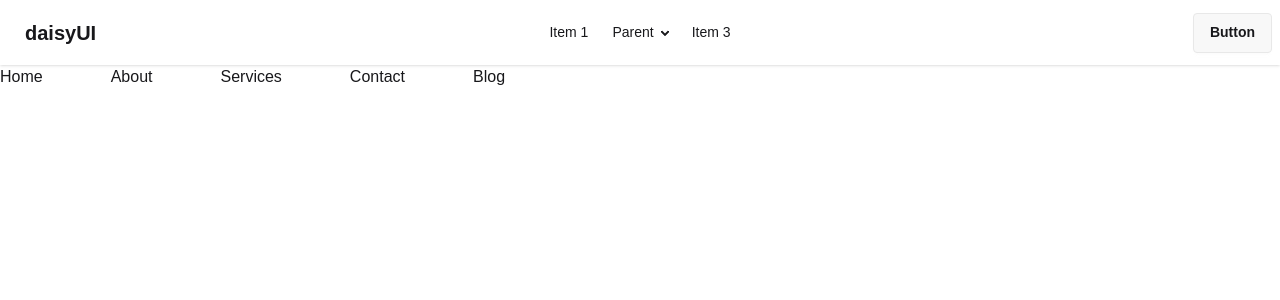
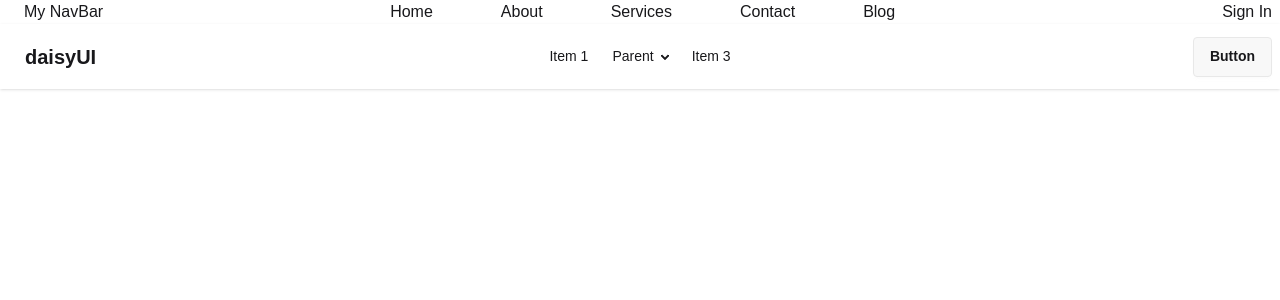
Before and after one commit to ARNOB663/React, a React (Vite) app in the folder tailwind-react/: page /blog in a window 1280 px wide. Shown: the top 300 px of the page. Built offline with nearby package versions, Linux system fonts and the light colour scheme; a web font is replaced by a local one.

Commit message:
menu and navigation bar implimention

```diff
--- a/tailwind-react/package.json
+++ b/tailwind-react/package.json
@@ -12,6 +12,7 @@
   "dependencies": {
     "@tailwindcss/vite": "^4.1.4",
     "lucide": "^0.488.0",
+    "lucide-react": "^0.488.0",
     "react": "^19.0.0",
     "react-dom": "^19.0.0",
     "tailwindcss": "^4.1.4"
--- a/tailwind-react/src/App.jsx
+++ b/tailwind-react/src/App.jsx
@@ -5,13 +5,13 @@
 
 function App() {
 
-
   return (
     <>
       <div>
         <header>
+
+             <NavBar></NavBar>
              <DaisyNav></DaisyNav>
-             <NavBar></NavBar>
         </header>
       </div>
 
--- a/tailwind-react/src/components/NavBar/Link.jsx
+++ b/tailwind-react/src/components/NavBar/Link.jsx
@@ -3,7 +3,7 @@
 const Link = ({route}) => {
     return (
         <div>
-            <li className='mr-10'>
+            <li className=' lg:mr-10 hover:bg-amber-400' >
                 <a href={route.path} >{route.name}</a>
             </li>
         </div>
--- a/tailwind-react/src/components/NavBar/NavBar.jsx
+++ b/tailwind-react/src/components/NavBar/NavBar.jsx
@@ -1,5 +1,8 @@
-import React from 'react';
+import { Menu,X } from 'lucide-react';
+import React, { useState } from 'react';
 import Link from './Link';
+
+
 const navigationData = [
     {
       id: 1,
@@ -28,11 +31,26 @@
     }
   ];
 const NavBar = () => {
+
+  const [open, setOpen ] = useState(false);
+
+  const links = navigationData.map(route => <Link  key={route.id} route={route}></Link>)
     return (
-        <nav>
-        <ul className='flex gap-7'>
+        <nav className='flex justify-between mx-2'>
+         <span className='flex gap-2' onClick={() =>setOpen(!open)}>
+         {
+          open ?
+          <X className='md:hidden' ></X> :
+          <Menu className='md:hidden' />
+         }
+         <ul className={`md:hidden absolute  duration-1000 ${open? 'top-8' : '-top-40'} bg-amber-200 text-black`}>
+          {links}
+         </ul>
+         <h3 className='ml-4'>My NavBar</h3>
+         </span>
+        <ul className='hidden md:flex gap-7'>
             {
-                 navigationData.map(route => <Link  key={route.id} route={route}></Link>)
+                links
             }
         </ul>
 
@@ -49,6 +67,7 @@
             <li className='mr-10'><a href='/blog'>Blog</a></li>
         </ul> */}
 
+            <button>Sign In</button>
         </nav>
     );
 };
```
Also changed, not shown: 1 other file (tests, documents, lock files or other folders).
